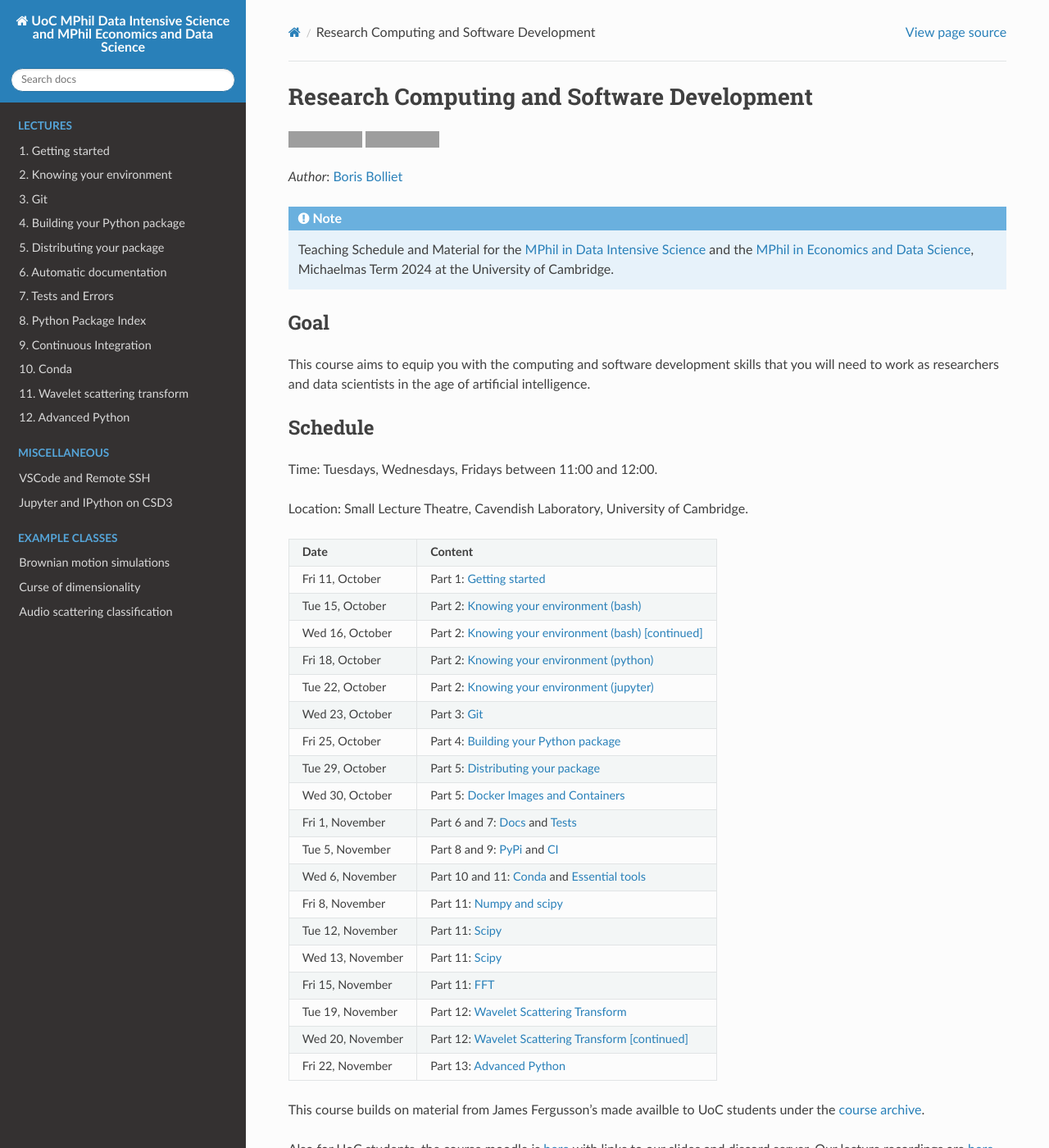
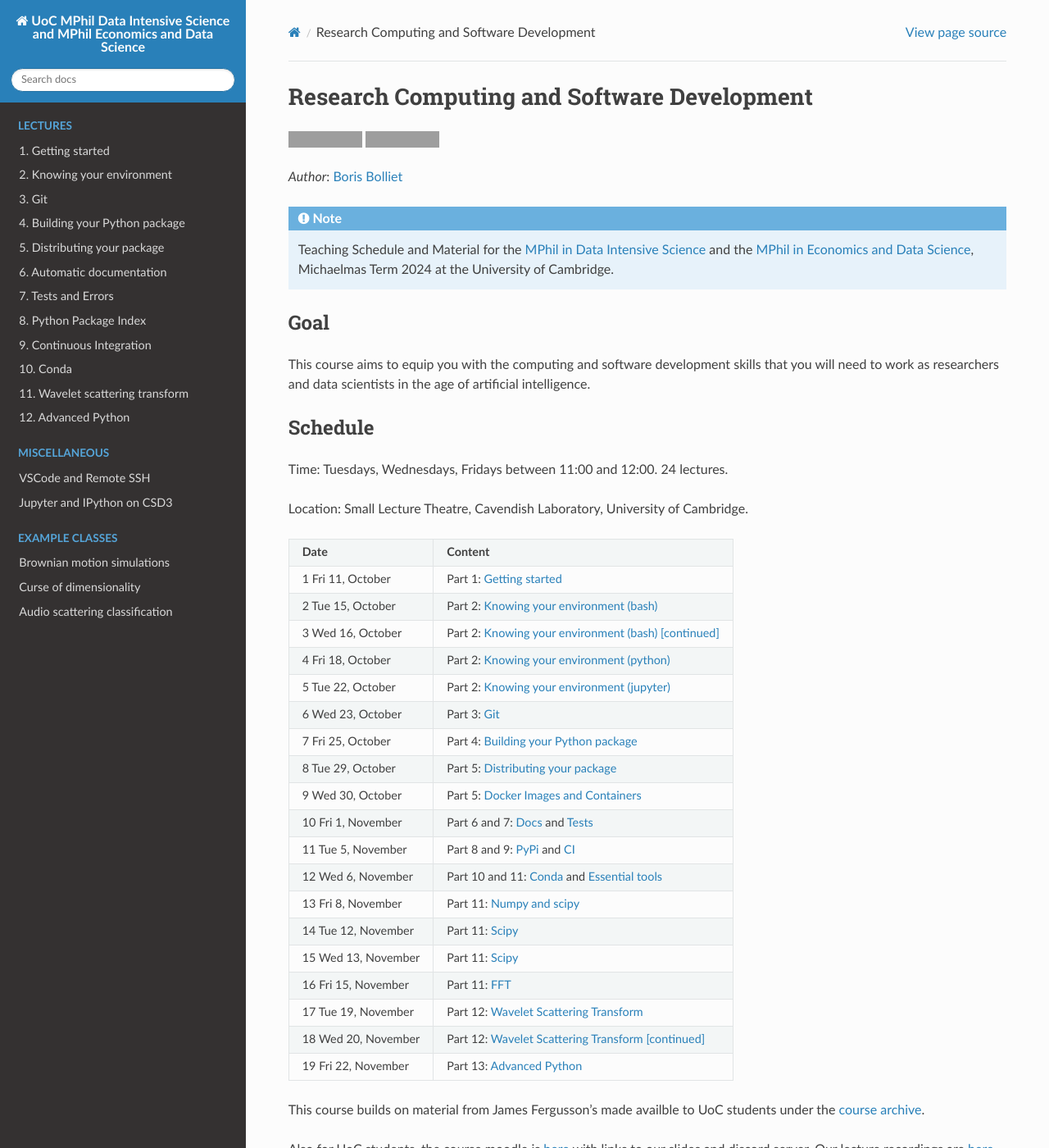
Before and after one commit to borisbolliet/ResearchComputing, a Sphinx documentation site: the page built from docs/index.rst, in a window 1280 px wide and 1400 px high. Shown: the whole window at 82% size. Built offline with Sphinx 7.4.7 and the Read the Docs theme 3.1.0, drawn with Linux system fonts in a browser that asks for light colours; pages that are not in the unit, such as notebooks, are missing from menus; grey boxes are pictures that could not be loaded.

Commit message:
Update index.rst

```diff
--- a/docs/index.rst
+++ b/docs/index.rst
@@ -36,52 +36,54 @@ This course aims to equip you with the computing and software development skills
 Schedule
 ----------------------------------------
 
-Time: Tuesdays, Wednesdays, Fridays between 11:00 and 12:00.
+
+
+Time: Tuesdays, Wednesdays, Fridays between 11:00 and 12:00. 24 lectures.
 
 Location: Small Lecture Theatre, Cavendish Laboratory, University of Cambridge.
+
 
 +------------------------------------+---------------------------------------------------------------------------------------------------------------------------------------------------+
 | **Date**                           | **Content**                                                                                                                                       |
 +------------------------------------+---------------------------------------------------------------------------------------------------------------------------------------------------+
-| Fri 11, October                    | Part 1: `Getting started <material/part1/notebook.ipynb#Getting-started>`_                                                                        |
+| 1 Fri 11, October                  | Part 1: `Getting started <material/part1/notebook.ipynb#Getting-started>`_                                                                        |
 +------------------------------------+---------------------------------------------------------------------------------------------------------------------------------------------------+
-| Tue 15, October                    | Part 2: `Knowing your environment (bash) <material/part2/notebook.ipynb#Knowing-your-environment>`_                                               |
+| 2 Tue 15, October                  | Part 2: `Knowing your environment (bash) <material/part2/notebook.ipynb#Knowing-your-environment>`_                                               |
 +------------------------------------+---------------------------------------------------------------------------------------------------------------------------------------------------+
-| Wed 16, October                    | Part 2: `Knowing your environment (bash) [continued] <material/part2/notebook.ipynb#Knowing-your-environment>`_                                   |
+| 3 Wed 16, October                  | Part 2: `Knowing your environment (bash) [continued] <material/part2/notebook.ipynb#Knowing-your-environment>`_                                   |
 +------------------------------------+---------------------------------------------------------------------------------------------------------------------------------------------------+
-| Fri 18, October                    | Part 2: `Knowing your environment (python) <material/part2/notebook.ipynb#Python-environment>`_                                                   |
+| 4 Fri 18, October                  | Part 2: `Knowing your environment (python) <material/part2/notebook.ipynb#Python-environment>`_                                                   |
 +------------------------------------+---------------------------------------------------------------------------------------------------------------------------------------------------+
-| Tue 22, October                    | Part 2: `Knowing your environment (jupyter) <material/part2/notebook.ipynb#Jupyter-and-IPython-kernels>`_                                         |
+| 5 Tue 22, October                  | Part 2: `Knowing your environment (jupyter) <material/part2/notebook.ipynb#Jupyter-and-IPython-kernels>`_                                         |
 +------------------------------------+---------------------------------------------------------------------------------------------------------------------------------------------------+
-| Wed 23, October                    | Part 3: `Git <material/part3/notebook.ipynb#Git>`_                                                                                                |
+| 6 Wed 23, October                  | Part 3: `Git <material/part3/notebook.ipynb#Git>`_                                                                                                |
 +------------------------------------+---------------------------------------------------------------------------------------------------------------------------------------------------+
-| Fri 25, October                    | Part 4: `Building your Python package <material/part4/notebook.ipynb#Building-your-Python-package>`_                                              |
+| 7 Fri 25, October                  | Part 4: `Building your Python package <material/part4/notebook.ipynb#Building-your-Python-package>`_                                              |
 +------------------------------------+---------------------------------------------------------------------------------------------------------------------------------------------------+
-| Tue 29, October                    | Part 5: `Distributing your package <material/part5/notebook.ipynb#Distributing-your-package>`_                                                    |
+| 8 Tue 29, October                  | Part 5: `Distributing your package <material/part5/notebook.ipynb#Distributing-your-package>`_                                                    |
 +------------------------------------+---------------------------------------------------------------------------------------------------------------------------------------------------+
-| Wed 30, October                    | Part 5: `Docker Images and Containers <material/part5/notebook.ipynb#Docker-Images-and-Containers>`_                                              |
+| 9 Wed 30, October                  | Part 5: `Docker Images and Containers <material/part5/notebook.ipynb#Docker-Images-and-Containers>`_                                              |
 +------------------------------------+---------------------------------------------------------------------------------------------------------------------------------------------------+
-| Fri 1, November                    | Part 6 and 7: `Docs <material/part6/notebook.ipynb#Automatic-documentation>`_  and `Tests <material/part7/notebook.ipynb#Tests-and-Errors>`_      |
+| 10 Fri 1, November                 | Part 6 and 7: `Docs <material/part6/notebook.ipynb#Automatic-documentation>`_  and `Tests <material/part7/notebook.ipynb#Tests-and-Errors>`_      |
 +------------------------------------+---------------------------------------------------------------------------------------------------------------------------------------------------+
-| Tue 5, November                    | Part 8 and 9: `PyPi <material/part8/notebook.ipynb#Python-Package-Index>`_  and `CI <material/part9/notebook.ipynb#Continuous-Integration>`_      |
+| 11 Tue 5, November                 | Part 8 and 9: `PyPi <material/part8/notebook.ipynb#Python-Package-Index>`_  and `CI <material/part9/notebook.ipynb#Continuous-Integration>`_      |
 +------------------------------------+---------------------------------------------------------------------------------------------------------------------------------------------------+
-| Wed 6, November                    | Part 10 and 11: `Conda <material/part10/notebook.ipynb#Conda>`_ and `Essential tools <material/part11/notebook.ipynb#Essential-tools>`_           |
+| 12 Wed 6, November                 | Part 10 and 11: `Conda <material/part10/notebook.ipynb#Conda>`_ and `Essential tools <material/part11/notebook.ipynb#Essential-tools>`_           |
 +------------------------------------+---------------------------------------------------------------------------------------------------------------------------------------------------+
-| Fri 8, November                    | Part 11: `Numpy and scipy <material/part11/notebook.ipynb#Essential-tools>`_                                                                      |
+| 13 Fri 8, November                 | Part 11: `Numpy and scipy <material/part11/notebook.ipynb#Essential-tools>`_                                                                      |
 +------------------------------------+---------------------------------------------------------------------------------------------------------------------------------------------------+
-| Tue 12, November                   | Part 11: `Scipy <material/part11/notebook.ipynb#Essential-tools>`_                                                                                |
+| 14 Tue 12, November                | Part 11: `Scipy <material/part11/notebook.ipynb#Essential-tools>`_                                                                                |
 +------------------------------------+---------------------------------------------------------------------------------------------------------------------------------------------------+
-| Wed 13, November                   | Part 11: `Scipy <material/part11/notebook.ipynb#Essential-tools>`_                                                                                |
+| 15 Wed 13, November                | Part 11: `Scipy <material/part11/notebook.ipynb#Essential-tools>`_                                                                                |
 +------------------------------------+---------------------------------------------------------------------------------------------------------------------------------------------------+
-| Fri 15, November                   | Part 11: `FFT <material/part11/notebook.ipynb#Essential-tools>`_                                                                                  |
+| 16 Fri 15, November                | Part 11: `FFT <material/part11/notebook.ipynb#Essential-tools>`_                                                                                  |
 +------------------------------------+---------------------------------------------------------------------------------------------------------------------------------------------------+
-| Tue 19, November                   | Part 12: `Wavelet Scattering Transform <material/part12/notebook.ipynb#Wavelet-Scattering-Transform>`_                                            |
+| 17 Tue 19, November                | Part 12: `Wavelet Scattering Transform <material/part12/notebook.ipynb#Wavelet-Scattering-Transform>`_                                            |
 +------------------------------------+---------------------------------------------------------------------------------------------------------------------------------------------------+
-| Wed 20, November                   | Part 12: `Wavelet Scattering Transform [continued] <material/part12/notebook.ipynb#Wavelet-Scattering-Transform>`_                                |
+| 18 Wed 20, November                | Part 12: `Wavelet Scattering Transform [continued] <material/part12/notebook.ipynb#Wavelet-Scattering-Transform>`_                                |
 +------------------------------------+---------------------------------------------------------------------------------------------------------------------------------------------------+
-| Fri 22, November                   | Part 13: `Advanced Python <material/part13/notebook.ipynb#Advanced-Python>`_                                                                      |
+| 19 Fri 22, November                | Part 13: `Advanced Python <material/part13/notebook.ipynb#Advanced-Python>`_                                                                      |
 +------------------------------------+---------------------------------------------------------------------------------------------------------------------------------------------------+
-
 
 
 This course builds on material from James Fergusson's made availble to
```
